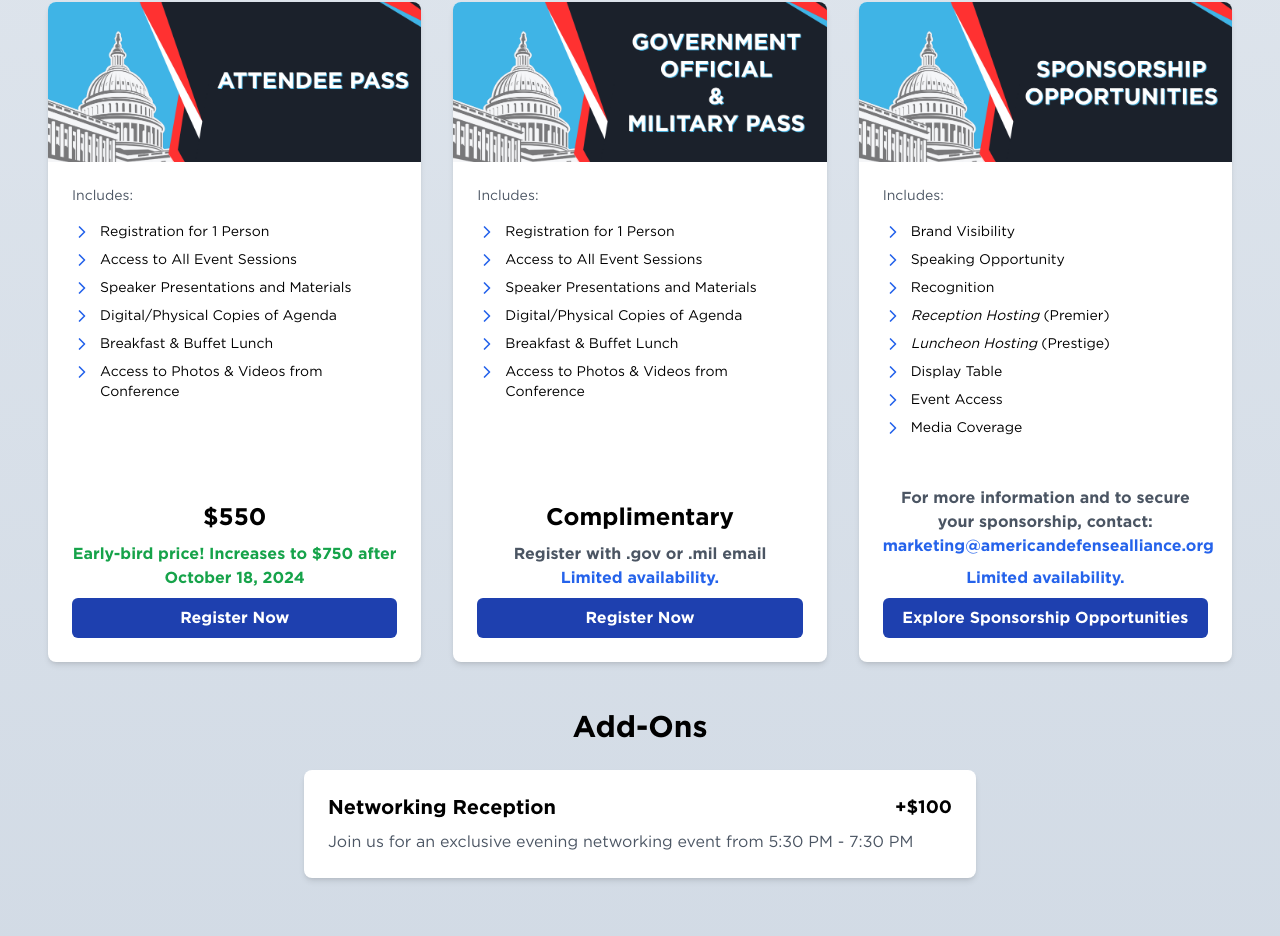
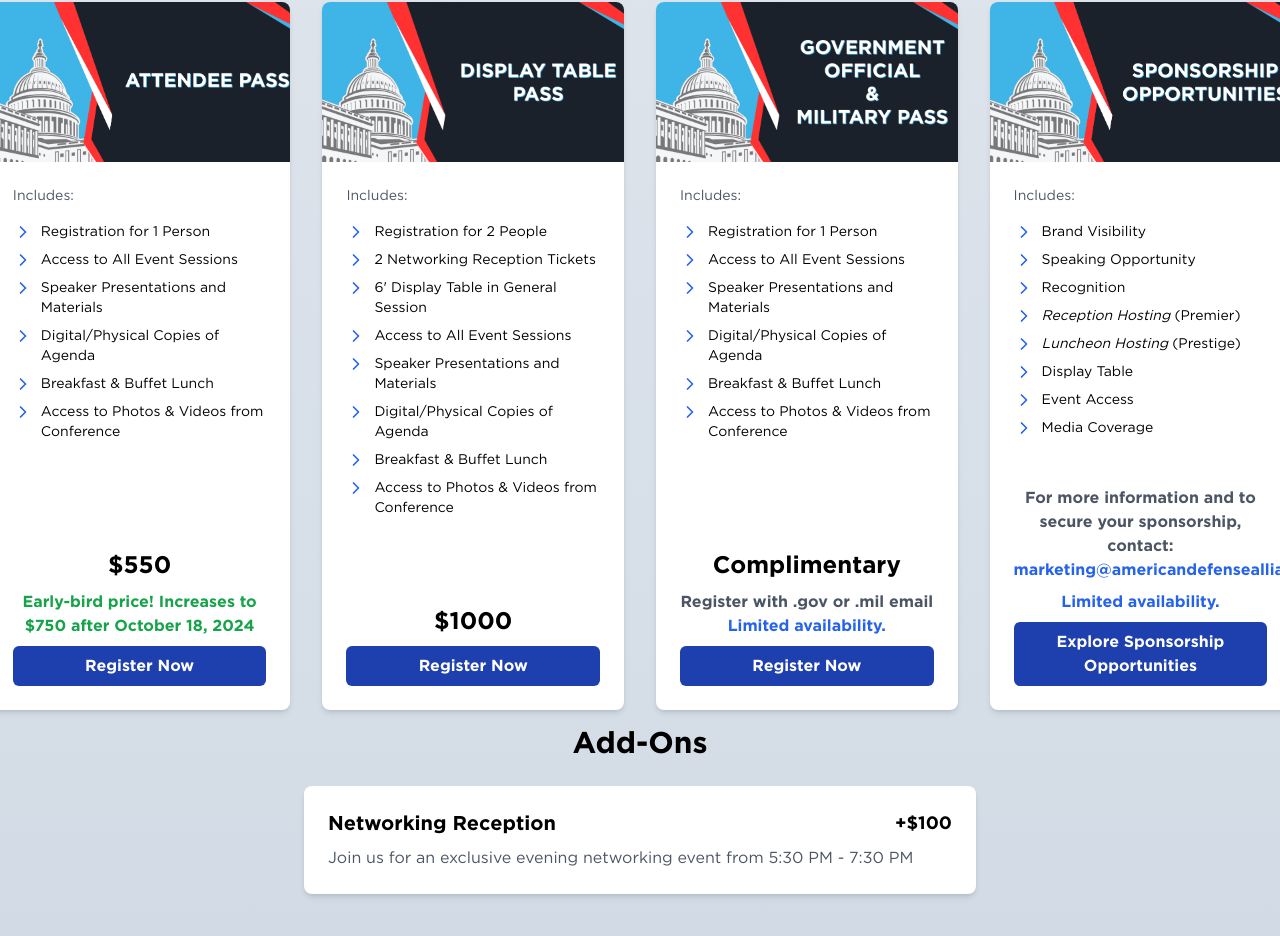
Before and after one commit to masonym/ada-website, a Next.js app: page /events/2025-defense-industry-forecast in a window 1280 px wide. Shown: the part 2508-3444 px from the top of the page. Built offline with nearby package versions, Linux system fonts and the light colour scheme.

Commit message:
Added new registration option

```diff
--- a/src/app/components/RegistrationCard.tsx
+++ b/src/app/components/RegistrationCard.tsx
@@ -49,7 +49,7 @@ const RegistrationCard = ({ item }: RegistrationProp) => {
                     alt={item.title}
                     fill
                     sizes="(max-width: 768px) 100vw, (max-width: 1200px) 50vw, 33vw"
-                    className="object-cover"
+                    className="object-cover object-center w-full h-full"
                 />
                 {/* <div className="absolute inset-0 bg-black bg-opacity-50 flex items-center justify-center">
                     <h4 className="text-2xl font-bold text-white text-center">{item.title}</h4>
--- a/src/app/components/RegistrationOptions.tsx
+++ b/src/app/components/RegistrationOptions.tsx
@@ -45,7 +45,7 @@ const RegistrationOptions = ({ event }: RegistrationProps) => {
                         <p className="block font-gotham"> To accommodate your requests and budget timeframes, we are making a  one-time, 2-week extension of our early-bird attendance fee offering for the 2025 Defense Industry Forecast conference on Nov. 14th – so please take advantage, and reserve your place now!</p>
                     </div>
                 )}
-                <div className="flex flex-col gap-8 lg:flex-row mb-12">
+                <div className="grid grid-cols-1 sm:grid-cols-2 md:grid-cols-2 lg:grid-cols-2 xl:grid-cols-4 xl:w-[110%] gap-8">
                     {currentEvent.registrations.map((item, index) => (
                         <RegistrationCard key={index} item={item} />
                     ))}
@@ -68,7 +68,7 @@ const RegistrationOptions = ({ event }: RegistrationProps) => {
 
                 {currentEvent.addOns && currentEvent.addOns.length > 0 && (
                     <div className="w-full max-w-2xl">
-                        <h2 className="text-3xl font-bold text-center mb-6">Add-Ons</h2>
+                        <h2 className="text-3xl font-bold text-center mb-6 mt-4">Add-Ons</h2>
                         <div className="bg-white shadow-md rounded-lg overflow-hidden">
                             {currentEvent.addOns.map((addOn, index) => (
                                 <div key={index} className="p-6 border-b border-gray-200 last:border-b-0">
--- a/src/constants/registrations.ts
+++ b/src/constants/registrations.ts
@@ -21,6 +21,31 @@ export const REGISTRATION_TYPES = [
                 earlyBirdDeadline: "2024-10-18T08:00:00Z",
                 type: "paid"
             },
+
+
+            // display table
+            {
+                title: "Display Table",
+                headerImage: "/registration-cards/display-table-pass.png",
+                perks: [
+                    "Registration for 2 People",
+                    "2 Networking Reception Tickets",
+                    "6' Display Table in General Session",
+                    "Access to All Event Sessions",
+                    "Speaker Presentations and Materials",
+                    "Digital/Physical Copies of Agenda",
+                    "Breakfast & Buffet Lunch",
+                    "Access to Photos & Videos from Conference",
+                ],
+                subtitle: "Includes:",
+                buttonText: "Register Now",
+                buttonLink: "https://www.eventbrite.com/e/2025-defense-industry-forecast-tickets-997306910817",
+                // earlyBirdPrice: "$550",
+                regularPrice: "$1000",
+                // earlyBirdDeadline: "2024-10-18T08:00:00Z",
+                type: "paid"
+            },
+
             {
                 title: "Government/Military Personnel Registration",
                 headerImage: "/registration-cards/gov-pass.png",
```
Also changed, not shown: src/constants/speakers.ts (+12 -0 lines), public/registration-cards/display-table-pass.png (added).
